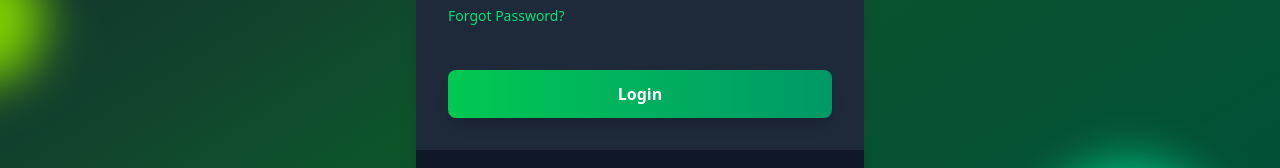
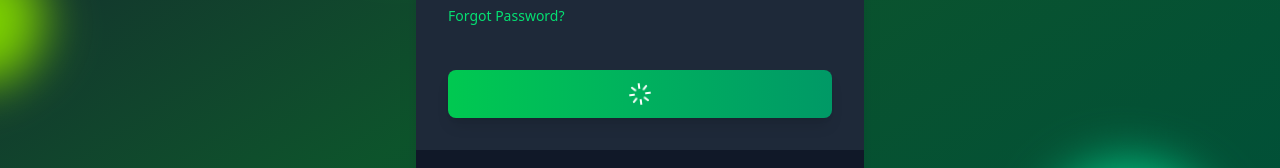
Before and after one commit to sagarEmn/mern-auth, a React (Vite) app in the folder frontend/: page /login in a window 1280 px wide. Shown: the part 408-576 px from the top of the page. Built offline with nearby package versions, Linux system fonts and the light colour scheme.

Commit message:
feat: Add loading state to login button

```diff
--- a/frontend/src/pages/LoginPage.jsx
+++ b/frontend/src/pages/LoginPage.jsx
@@ -1,12 +1,13 @@
 import React, { useState } from "react";
 import Input from "../components/Input";
-import { Mail, Lock } from "lucide-react";
+import { Mail, Lock, Loader } from "lucide-react";
 import { motion } from "framer-motion";
 import { Link } from "react-router";
 
 export const LoginPage = () => {
   const [email, setEmail] = useState("");
   const [password, setPassword] = useState("");
+  const isLoading = true;
 
   const handleLogin = (e) => {
     e.preventDefault;
@@ -21,7 +22,7 @@ export const LoginPage = () => {
     >
       <div className="p-8">
         <header>
-        <h2 className="text-3xl font-bold mb-6 text-center bg-gradient-to-r from-green-400 to-emerald-500 text-transparent bg-clip-text">
+          <h2 className="text-3xl font-bold mb-6 text-center bg-gradient-to-r from-green-400 to-emerald-500 text-transparent bg-clip-text">
             Welcome Back
           </h2>
         </header>
@@ -62,8 +63,9 @@ export const LoginPage = () => {
             whileHover={{ scale: 1.02 }}
             whileTap={{ scale: 0.98 }}
             type="submit"
+            disabled={isLoading}
           >
-            Login
+            { isLoading ? <Loader className="w-6 h-6 animate-spin mx-auto" /> : "Login"}
           </motion.button>
         </form>
       </div>
```
